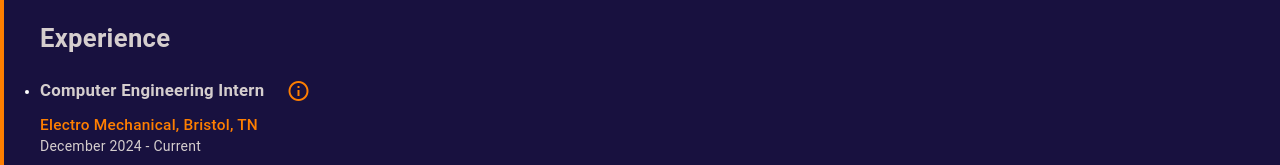
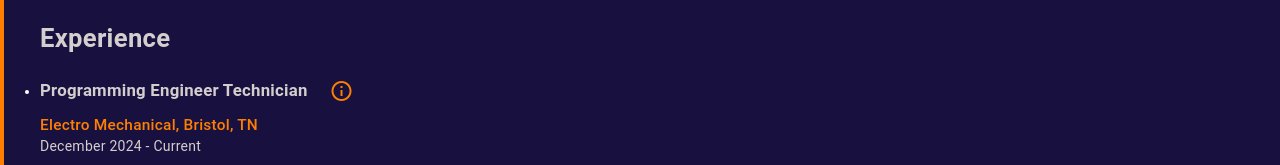
Before and after one commit to crouchbindcommit/portfolio, a Vue app: page /cv in a window 1280 px wide. Shown: the part 185-350 px from the top of the page. Built offline with nearby package versions, Linux system fonts and the light colour scheme.

Commit message:
Update Experience.vue

```diff
--- a/src/components/cv/Experience.vue
+++ b/src/components/cv/Experience.vue
@@ -9,7 +9,7 @@
             <v-col cols="12">
               <div class="position">
                 <h3 class="position-title">
-                  Computer Engineering Intern
+                  Programming Engineer Technician
                   <v-btn elevation="0" icon class="detail-btn" @click="electroMechanicalDialog = true">
                     <v-icon>mdi-information-outline</v-icon>
                   </v-btn>
@@ -104,10 +104,10 @@
     <!-- Dialog -->
     <v-dialog v-model="electroMechanicalDialog" max-width="600px">
       <v-card>
-        <v-card-title> Computer Engineering Intern Details</v-card-title>
+        <v-card-title> Programming Engineer Technician Details</v-card-title>
 
         <v-card-text>
-          I originally used Grid Configurator and an SEL-851 PLC but concluded with AcSELerator and an SEL-849 Relay in Feeder Mode to develop logic for Mechanical Switch C/O Operation Tests. The program features an automatic and manual mode: In automatic, an operator on the network can test without human intervention. In manual, the operator can manually test switch states to verify functionality. The program also features safety first design by using a remote bit as a software-side emergency disable, an emergency ESTOP between the power supply and the relay, and a cycle-kill switch input to the relay. There is also a delay and alarm to protect the operator from being caught in the switch. I documented my design using the graphical logic feature in acSELerator and HTML to write an operator's manual.
+          I originally used Grid Configurator and an SEL-851 PLC but concluded with AcSELerator and an SEL-849 Relay in Feeder Mode to develop logic for Mechanical Switch C/O Operation Tests. The program features an automatic and manual mode: In automatic, an operator on the network can test without human intervention. In manual, the operator can manually test switch states to verify functionality. The program also features safety first design by using a remote bit as a software-side Lock Out/Tag Out emergency disable, an emergency ESTOP between the power supply and the relay, and a cycle-kill switch input to the relay. There is also a delay and alarm to protect the operator from being caught in the switch. I documented my design using the graphical logic feature in acSELerator and HTML to write an operator's manual. When wiring the apparatus, I exercised IEEE color codes and proper cable management.
         </v-card-text>
 
         <v-card-text>
```
